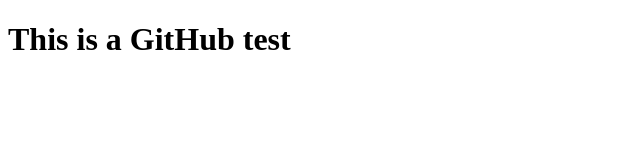
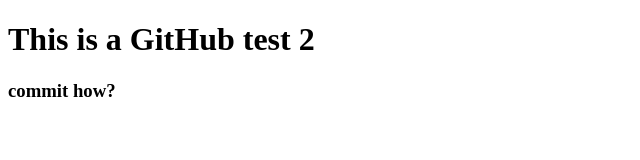
Before and after one commit to JPForman/Github-Sandbox-Test, a website: page index.html in a window 1280 px wide. Shown: the whole page, without its empty margins (0-640 px from the left). Drawn offline with Linux system fonts and the light colour scheme.

Commit message:
make the first commit

```diff
--- a/index.html
+++ b/index.html
@@ -7,6 +7,7 @@
     <title>Test GitHub</title>
   </head>
   <body>
-    <h1>This is a GitHub test</h1>
+    <h1>This is a GitHub test 2</h1>
+    <h3>commit how?</h3>
   </body>
 </html>
```
